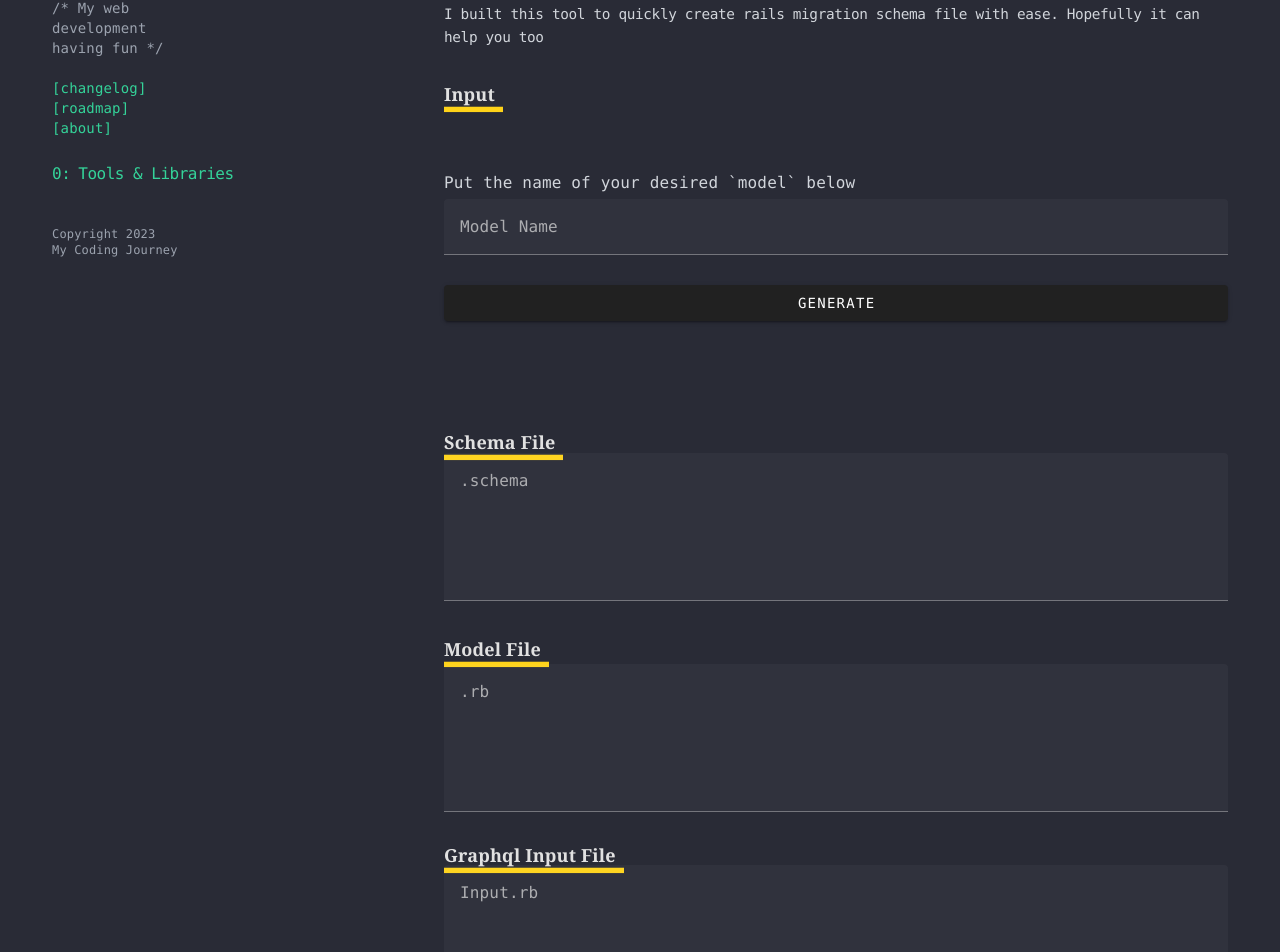
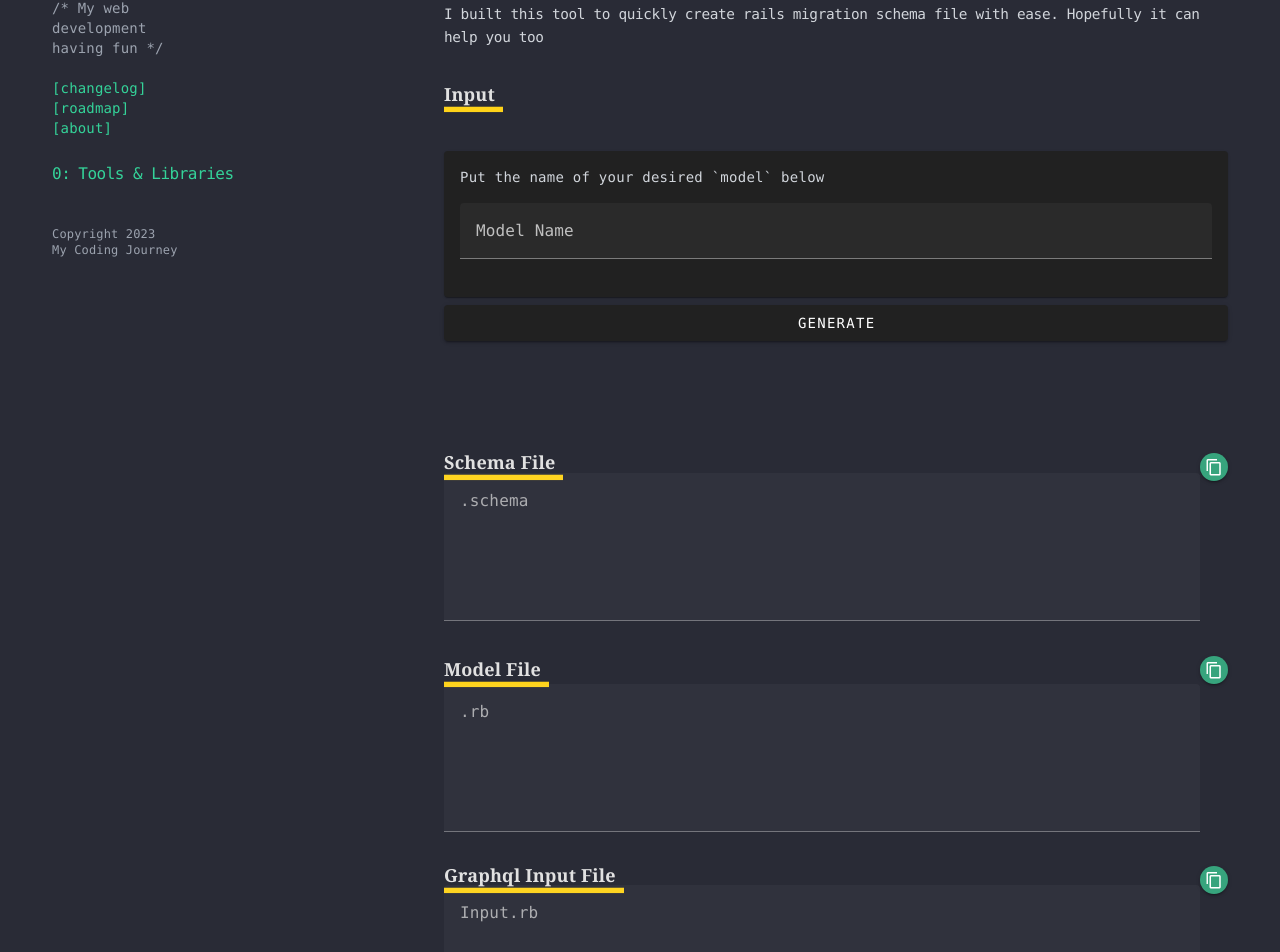
Before and after one commit to bachdx2812/my-coding-journey, a Vue app: page /tools/ruby_on_rails_code_generator in a window 1280 px wide. Shown: the part 113-1065 px from the top of the page. Built offline with nearby package versions, Linux system fonts and the light colour scheme; a web font is replaced by a local one.

Commit message:
add copy to clipboard function

```diff
--- a/package.json
+++ b/package.json
@@ -11,6 +11,7 @@
   },
   "dependencies": {
     "@bachdx/b-vuse": "^1.1.4",
+    "@vueuse/core": "^10.7.1",
     "liquidjs": "^10.9.4",
     "lodash": "^4.17.21",
     "pinia": "^2.1.7",
--- a/src/components/tools/rorCodeGenerator/Input.vue
+++ b/src/components/tools/rorCodeGenerator/Input.vue
@@ -8,33 +8,39 @@
   </header>
 
   <article class="mb-0">
-    <div class="pt-5 pb-0 white col">
+    <div class="pb-0 white col">
       <v-form @submit.prevent>
         <div class="mt-1 mb-1">
-          <span class="text-gray-300 text-md"> Put the name of your desired `model` below </span>
-
+          <v-card>
+            <v-card-title>
+              <span class="text-gray-300 text-sm">
+                Put the name of your desired `model` below
+              </span>
+            </v-card-title>
+            <v-card-text>
               <v-text-field
                 class="mt-1"
                 label="Model Name"
                 @update:modelValue="model.setName($event)"
               ></v-text-field>
+            </v-card-text>
+          </v-card>
         </div>
 
         <div class="mb-5" v-if="model.name">
-          <div class="text-gray-300 text-md mb-3">
-            <span>Add Some Attributes</span>
-
+          <v-card>
+            <v-card-title>
+              <span class="text-gray-300 text-sm"> Add Some Attributes </span>
               <span class="float-right">
                 <v-btn
-                type="button"
+                  density="comfortable"
                   icon="mdi-plus"
-                size="x-small"
-                block
+                  size="small"
+                  color="#37A47D"
                   @click="addNewAttribute"
                 ></v-btn>
               </span>
-          </div>
-
+            </v-card-title>
             <v-card v-for="attribute in model.attributes" :key="attribute.id" class="mt-2">
               <v-card-text>
                 <v-text-field v-model="attribute.name" label="Attribute name"></v-text-field>
@@ -50,12 +56,14 @@
 
               <v-card-actions class="float-right">
                 <v-btn
-                type="button"
+                  density="comfortable"
                   icon="mdi-delete"
-                size="x-small"
+                  size="small"
+                  color="red-accent-4"
                   @click="removeAttribute(attribute)"
                 ></v-btn>
               </v-card-actions>
+            </v-card>
           </v-card>
         </div>
 
@@ -69,7 +77,6 @@
 const model = defineModel()
 
 import types from '@/libs/generators/ruby/types'
-console.log()
 
 function addNewAttribute() {
   model.value.addNewAttribute()
--- a/src/components/tools/rorCodeGenerator/Output.vue
+++ b/src/components/tools/rorCodeGenerator/Output.vue
@@ -8,7 +8,17 @@
           <div class="pt-3 text-lg title white leading-[1.1em] mb-0">
             <span class="pb-16 borderbottom leading-[16px]">
               <span class="text-[#e1e1e1] mr-2 font-serif font-bold"> Schema File </span>
+              <span class="float-right">
+                <v-btn
+                  density="comfortable"
+                  :icon="schemaScriptCopied ? 'mdi-check' : 'mdi-content-copy'"
+                  size="small"
+                  color="#37A47D"
+                  @click="copySchemaScript"
+                ></v-btn>
+              </span>
             </span>
+
             <v-textarea
               auto-grow
               v-model="model.schemaScript"
@@ -19,6 +29,16 @@
           <div class="pt-3 text-lg title white leading-[0.8em] mb-0">
             <span class="pb-16 borderbottom leading-[16px]">
               <span class="text-[#e1e1e1] mr-2 font-serif font-bold"> Model File </span>
+
+              <span class="float-right">
+                <v-btn
+                  density="comfortable"
+                  :icon="modelScriptCopied ? 'mdi-check' : 'mdi-content-copy'"
+                  size="small"
+                  color="#37A47D"
+                  @click="copyModelScript"
+                ></v-btn>
+              </span>
             </span>
 
             <v-textarea
@@ -31,7 +51,18 @@
           <div class="pt-3 text-lg title white leading-[1.1em] mb-0">
             <span class="pb-16 borderbottom leading-[16px]">
               <span class="text-[#e1e1e1] mr-2 font-serif font-bold"> Graphql Input File </span>
+
+              <span class="float-right">
+                <v-btn
+                  density="comfortable"
+                  :icon="grapqlInputScriptCopied ? 'mdi-check' : 'mdi-content-copy'"
+                  size="small"
+                  color="#37A47D"
+                  @click="copyGrapqlInputScript"
+                ></v-btn>
+              </span>
             </span>
+
             <v-textarea
               auto-grow
               v-model="model.graphqlInputScript"
@@ -45,5 +76,40 @@
 </template>
 
 <script setup>
+import { ref } from 'vue'
+import { useClipboard } from '@vueuse/core'
+
 const model = defineModel()
+const { copy, copied } = useClipboard()
+
+const schemaScriptCopied = ref(false)
+
+async function copySchemaScript() {
+  await copy(model.value.schemaScript)
+  schemaScriptCopied.value = true
+
+  await new Promise((r) => setTimeout(r, 1500))
+
+  schemaScriptCopied.value = false
+}
+
+const modelScriptCopied = ref(false)
+async function copyModelScript() {
+  await copy(model.value.modelScript)
+  modelScriptCopied.value = true
+
+  await new Promise((r) => setTimeout(r, 1500))
+
+  schemaScriptCopied.value = false
+}
+
+const grapqlInputScriptCopied = ref(false)
+async function copyGrapqlInputScript() {
+  await copy(model.value.graphqlInputScript)
+  grapqlInputScriptCopied.value = true
+
+  await new Promise((r) => setTimeout(r, 1500))
+
+  grapqlInputScriptCopied.value = false
+}
 </script>
```
Also changed, not shown: 1 other file (tests, documents, lock files or other folders). Lines whose indentation alone changed are shown as unchanged.
